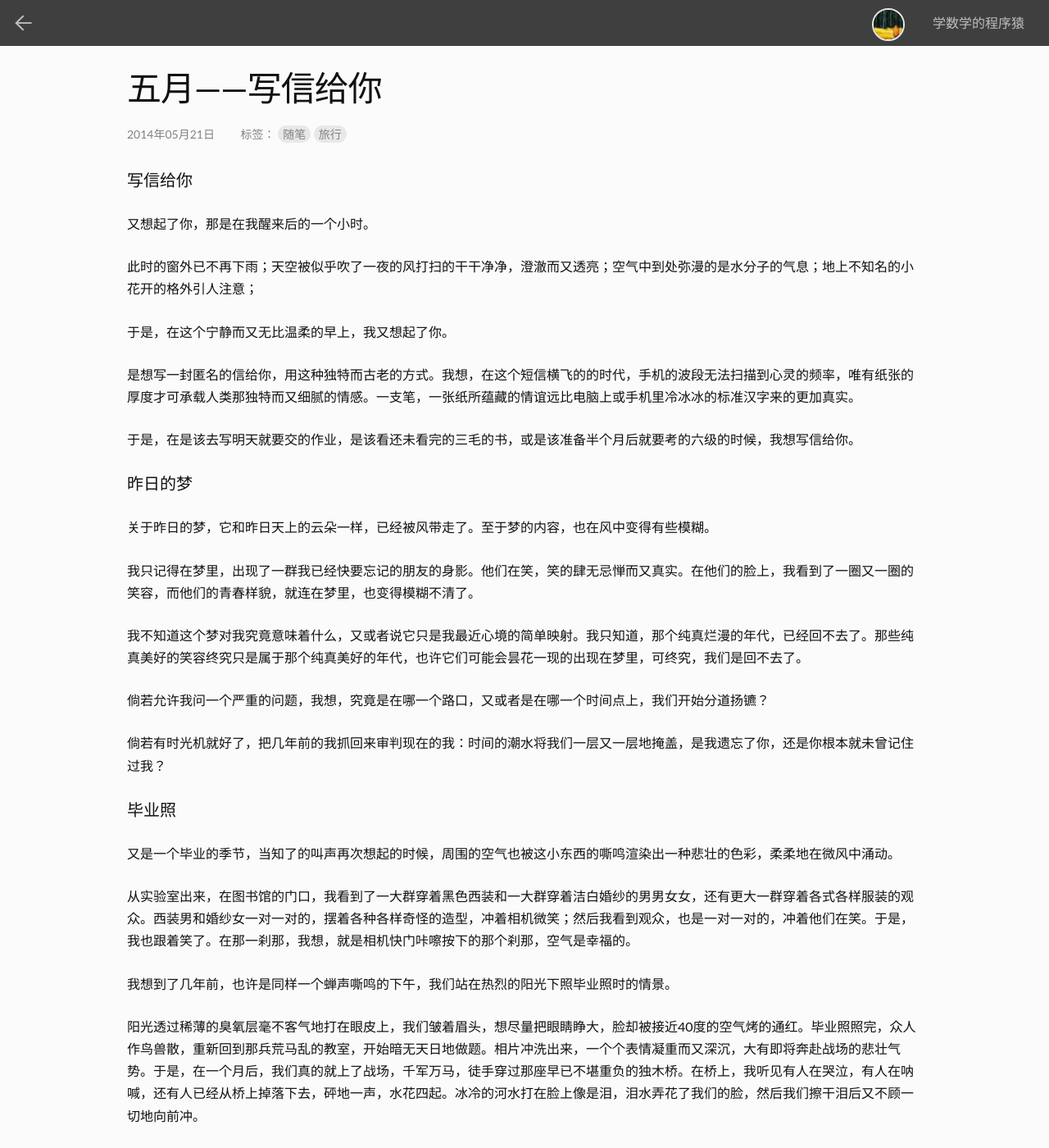
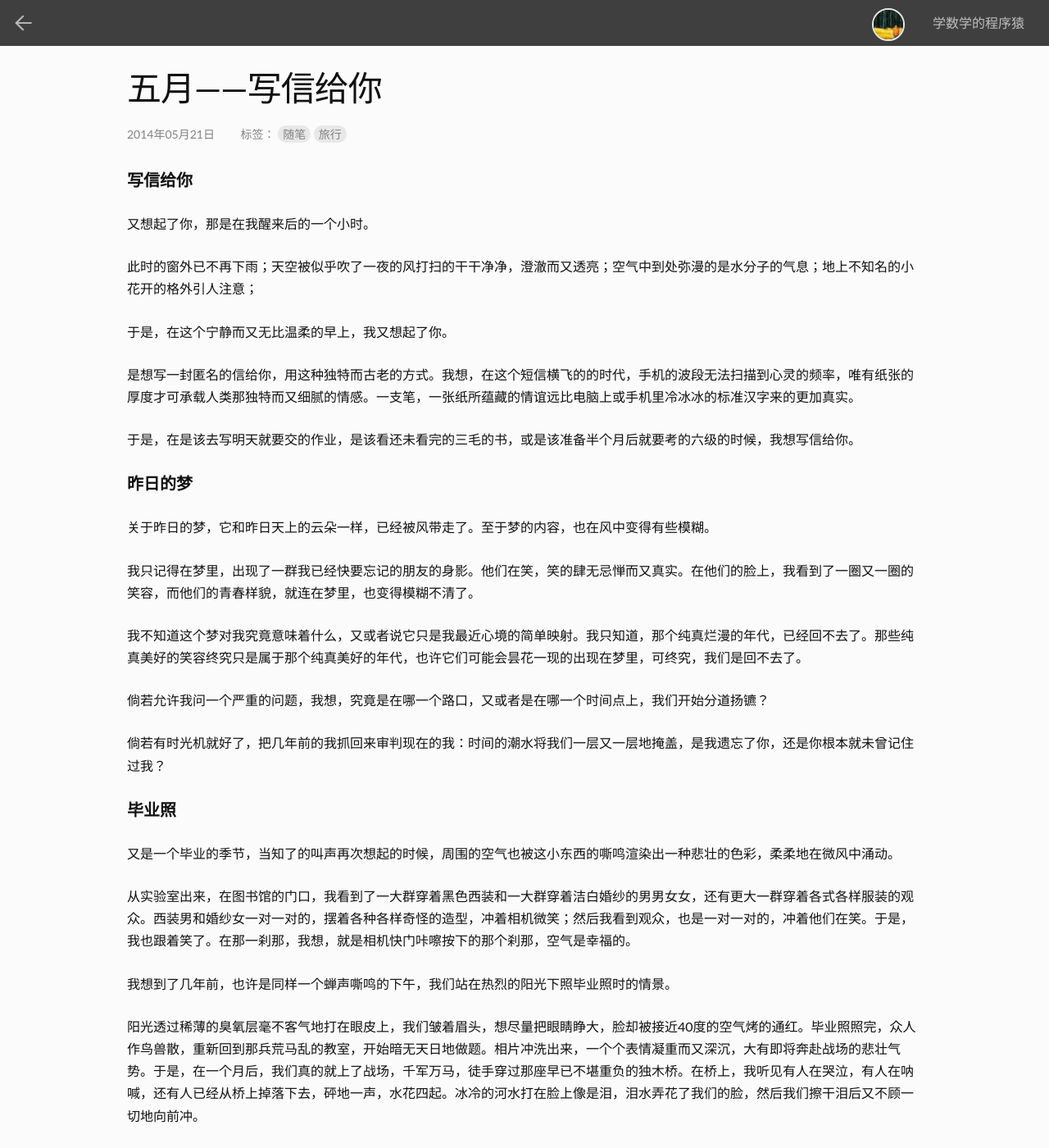
Before and after one commit to dongkuo/dongkuo.github.io, a Jekyll site: the page built from _posts/2014-05-21-五月-写信给你.md, in a window 1280 px wide and 1400 px high. Shown: the whole window at 82% size. Built offline with Jekyll 4.4.1, drawn with Linux system fonts in a browser that asks for light colours; nearby versions of some CDN libraries; comment, search, counter and statistics services are not loaded.

Commit message:
修改css

```diff
--- a/_sass/_base.scss
+++ b/_sass/_base.scss
@@ -76,6 +76,10 @@ li {
  */
 h1, h2, h3, h4, h5, h6 {
     font-weight: $base-font-weight;
+}
+
+.post-content h3, h4, h5, h6{
+	font-weight: bold;
 }
 
 /**
```
